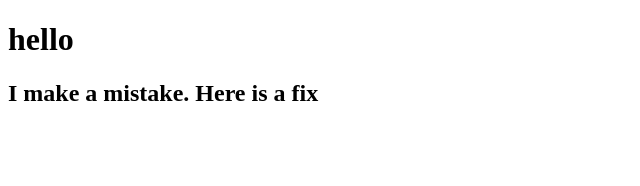
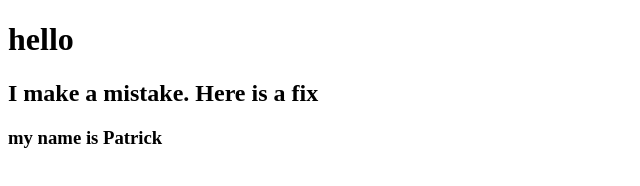
Before and after one commit to Patrick3125/Patrick3125.github.io, a plain HTML site: page S02/index.html in a window 1280 px wide. Shown: the whole page, without its empty margins (0-640 px from the left). Drawn offline with Linux system fonts and the light colour scheme.

Commit message:
after adding h3

```diff
--- a/S02/index.html
+++ b/S02/index.html
@@ -9,5 +9,6 @@
 <body>
     <h1>hello</h1>
     <h2>I make a mistake. Here is a fix</h2>
+    <h3>my name is Patrick</h3>
 </body>
 </html>
```
